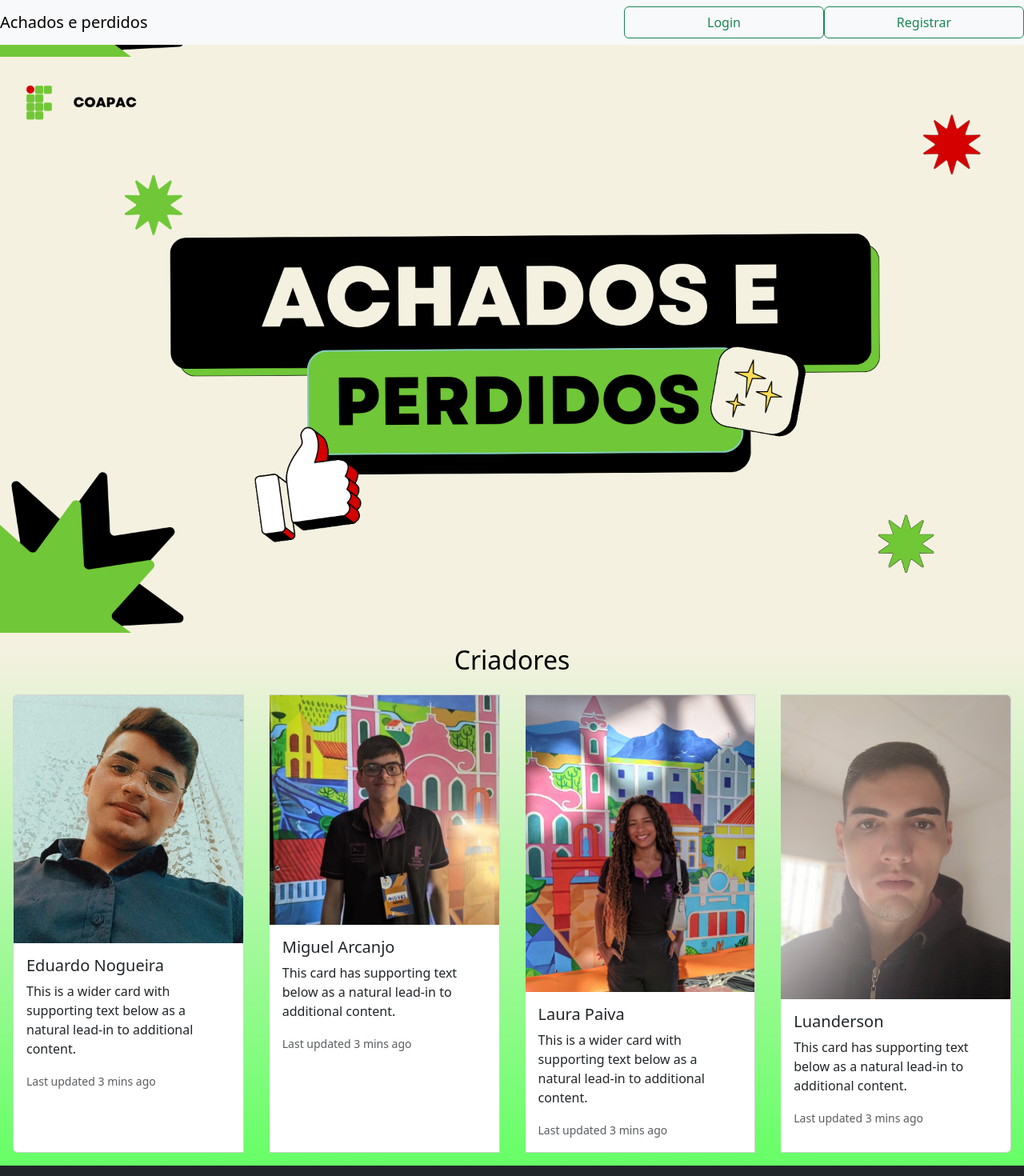
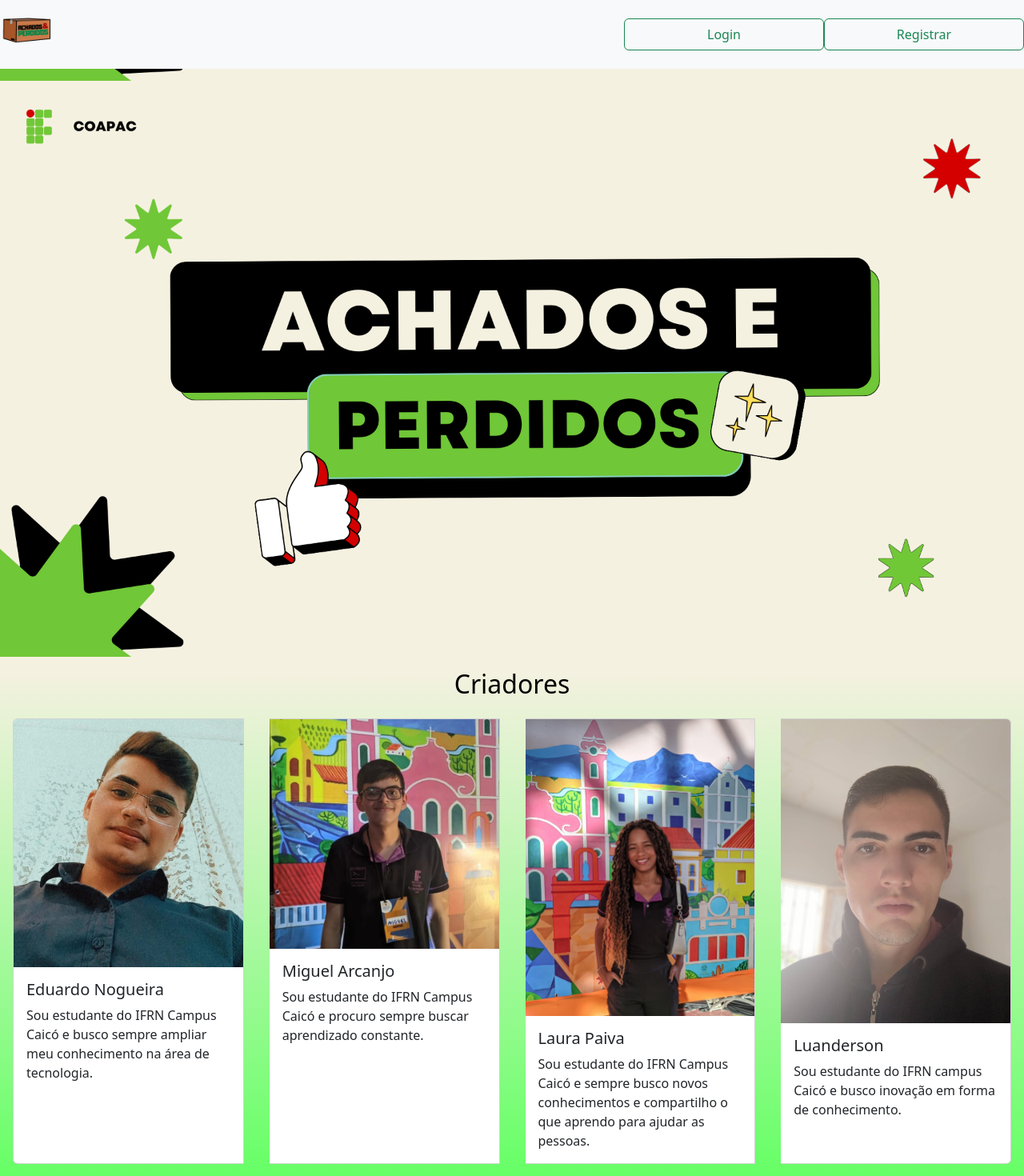
Before and after one commit to Migueltsw/projeto_achados_perdidos, a React (Create React App) app in the folder front-end/: page / in a window 1280 px wide. Shown: the top 1470 px of the page at 80% size. Built offline with nearby package versions, Linux system fonts and the light colour scheme.

Commit message:
Logo, e resgates atualizados

```diff
--- a/front-end/src/home/BarraNavegacao.js
+++ b/front-end/src/home/BarraNavegacao.js
@@ -1,12 +1,20 @@
 import React from 'react';
 import Styles from './Home.module.css';
 import { Link } from 'react-router-dom';
+import logoimg from './img/LOGOpi.png';
 
 const BarraNavegacao = () => {
   return (
     <div className={Styles.BarraNavegacao}>
     <nav class="navbar navbar-light bg-light">
-        <a class="navbar-brand" href="#">Achados e perdidos</a>
+        <img
+          src={logoimg}
+          alt="Logo"
+          style={{
+            height: '70px', // Ajusta a altura da logo
+            width: 'auto',  // Mantém a proporção
+          }}
+        />
         <form class="form-inline">
         <Link to="/login"><button class="btn btn-outline-success my-2 my-sm-0" type="submit">Login</button></Link>
         <Link to="/cadastro"><button class="btn btn-outline-success my-2 my-sm-0" type="submit">Registrar</button></Link>
--- a/front-end/src/home/Cards.js
+++ b/front-end/src/home/Cards.js
@@ -23,32 +23,28 @@ const Cards = () => {
                 <img className="card-img-top" src={creator1} alt="Eduardo Nogueira" />
                 <div className="card-body">
                     <h5 className="card-title">Eduardo Nogueira</h5>
-                    <p className="card-text">This is a wider card with supporting text below as a natural lead-in to additional content.</p>
-                    <p className="card-text"><small className="text-muted">Last updated 3 mins ago</small></p>
+                    <p className="card-text">Sou estudante do IFRN Campus Caicó e busco sempre ampliar meu conhecimento na área de tecnologia.</p>
                 </div>
             </div>
             <div className="card m-3" style={{ width: '18rem' }}>
                 <img className="card-img-top" src={creator2} alt="Miguel Arcanjo" />
                 <div className="card-body">
                     <h5 className="card-title">Miguel Arcanjo</h5>
-                    <p className="card-text">This card has supporting text below as a natural lead-in to additional content.</p>
-                    <p className="card-text"><small className="text-muted">Last updated 3 mins ago</small></p>
+                    <p className="card-text">Sou estudante do IFRN Campus Caicó e procuro sempre buscar aprendizado constante.</p>
                 </div>
             </div>
             <div className="card m-3" style={{ width: '18rem' }}>
                 <img className="card-img-top" src={creator3} alt="Laura Paiva" />
                 <div className="card-body">
                     <h5 className="card-title">Laura Paiva</h5>
-                    <p className="card-text">This is a wider card with supporting text below as a natural lead-in to additional content.</p>
-                    <p className="card-text"><small className="text-muted">Last updated 3 mins ago</small></p>
+                    <p className="card-text">Sou estudante do IFRN Campus Caicó e sempre busco novos conhecimentos e compartilho o que aprendo para ajudar as pessoas.</p>
                 </div>
             </div>
             <div className="card m-3" style={{ width: '18rem' }}>
                 <img className="card-img-top" src={creator4} alt="Luanderson" />
                 <div className="card-body">
                     <h5 className="card-title">Luanderson</h5>
-                    <p className="card-text">This card has supporting text below as a natural lead-in to additional content.</p>
-                    <p className="card-text"><small className="text-muted">Last updated 3 mins ago</small></p>
+                    <p className="card-text">Sou estudante do IFRN campus Caicó e busco inovação em forma de conhecimento.</p>
                 </div>
             </div>
         </div>
--- a/front-end/src/home/Home.module.css
+++ b/front-end/src/home/Home.module.css
@@ -16,4 +16,9 @@
 
 .barraNavegacao {
 
+
 }
+
+img .barraNavegacao {
+
+}
--- a/front-end/src/home/Rodape.js
+++ b/front-end/src/home/Rodape.js
@@ -5,7 +5,7 @@ const Rodape = () => {
   return (
     <footer className="bg-dark text-center text-white py-3">
       <div className="container">
-        <p className="mb-0">© 2024 Minha Aplicação. Todos os direitos reservados.</p>
+        <p className="mb-0">© 2024 Achados e Perdidos. Todos os direitos reservados.</p>
       </div>
     </footer>
   );
--- a/front-end/src/resgate-objeto/Resgate.js
+++ b/front-end/src/resgate-objeto/Resgate.js
@@ -1,9 +1,37 @@
-import { useState } from 'react';
+import { useState, useLayoutEffect, useRef } from 'react';
 
 export default function Resgate() {
     const [nome, setNome] = useState('');
     const [matricula, setMatricula] = useState('');
     const [email, setEmail] = useState('');
+
+    const [imageSize, setImageSize] = useState({ width: 400, height: 400 });
+    const imageRef = useRef(null);
+
+    useLayoutEffect(() => {
+        if (imageRef.current) {
+            imageRef.current.style.width = `${imageSize.width}px`;
+            imageRef.current.style.height = `${imageSize.height}px`;
+        }
+    }, [imageSize]);
+
+    const increaseSize = () => {
+        setImageSize((prevSize) => ({
+            width: prevSize.width + 60,
+            height: prevSize.height + 60,
+        }));
+    };
+
+    const decreaseSize = () => {
+        setImageSize((prevSize) => ({
+            width: prevSize.width - 60,
+            height: prevSize.height - 60,
+        }));
+    };
+
+    const resetSize = () => {
+        setImageSize({ width: 400, height: 400 });
+    };
 
     const csrfToken = document.querySelector('meta[name="csrf-token"]').getAttribute('content');
 
@@ -32,9 +60,20 @@ export default function Resgate() {
     return (
         <form onSubmit={handleSubmit} className="container-fluid d-flex flex-column flex-md-row justify-content-between align-items-center w-100 mt-4">
             {/* Imagem do objeto */}
-            <div className="col-md-6 col-sm-12 d-flex justify-content-center mb-4 mb-md-0">
+            <div className="col-md-6 col-sm-12 d-flex flex-column justify-content-center align-items-center mb-4 mb-md-0">
                 <div className="bg-light border rounded shadow-sm d-flex justify-content-center align-items-center" style={{ maxWidth: "100%", maxHeight: "100%" }}>
-                    <img src="/camisa-preta.jpg" alt="Imagem do objeto" className="img-fluid" />
+                    <img
+                        ref={imageRef}
+                        src="/camisa-preta.jpg"
+                        alt="Imagem do objeto"
+                        className="img-fluid"
+                        style={{ transition: 'width 0.3s ease, height 0.3s ease' }}
+                    />
+                </div>
+                <div className="button-group mt-3">
+                    <button type="button" className="btn btn-primary m-1" onClick={increaseSize}>Aumentar</button>
+                    <button type="button" className="btn btn-secondary m-1" onClick={decreaseSize}>Diminuir</button>
+                    <button type="button" className="btn btn-warning m-1" onClick={resetSize}>Redefinir</button>
                 </div>
             </div>
 
```
Also changed, not shown: 1 other file (tests, documents, lock files or other folders).
